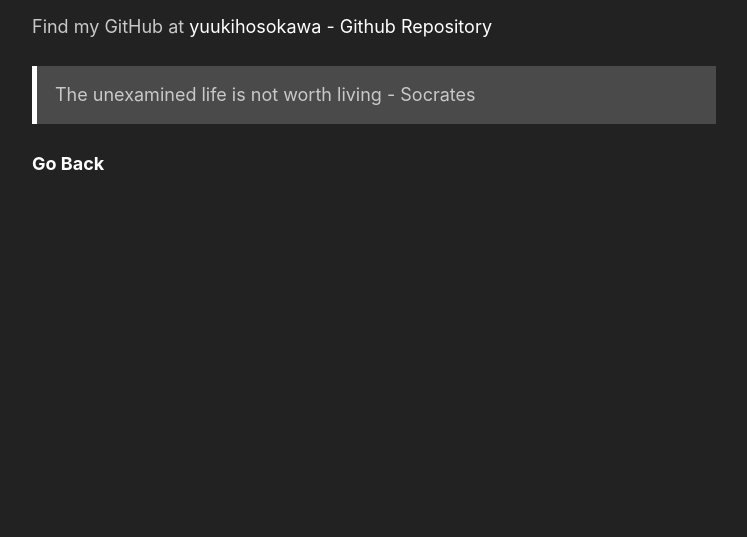
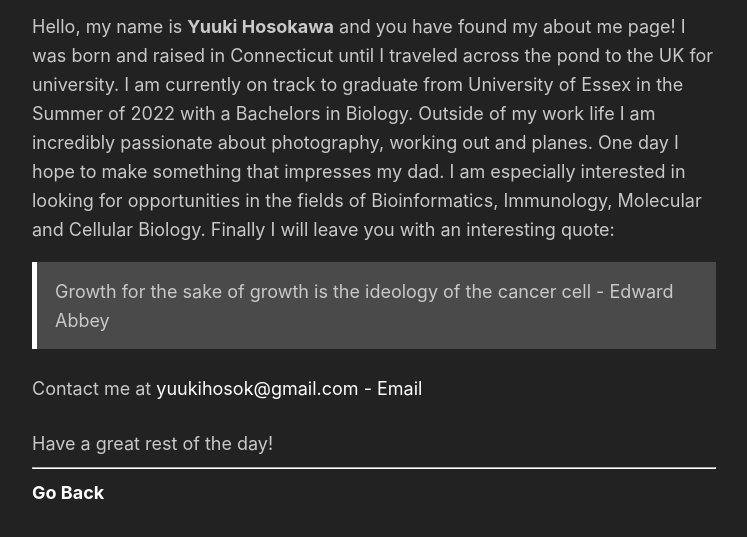
Before and after one commit to yuukihosokawa/biologist-blog, a plain HTML site: page pages/aboutme.html in a window 1280 px wide. Shown: the part 93-630 px from the top of the page, without its empty margins (266-1013 px from the left). Drawn offline with Linux system fonts and the light colour scheme.

Commit message:
Added to about me

```diff
--- a/pages/aboutme.html
+++ b/pages/aboutme.html
@@ -13,10 +13,15 @@
     <body sapling-installed="true">
         <div id = "top">
             <h1>About Yuuki Hosokawa</h1>
-            <p>Find my GitHub at <a href="https://github.com/yuukihosokawa">yuukihosokawa - Github Repository</a></p>
-            <blockquote>
-                <p>The unexamined life is not worth living - Socrates</p>
+            Hello, my name is <strong>Yuuki Hosokawa</strong> and you have found my about me page! I was born and raised in Connecticut until I traveled across the pond to the UK for university. I am currently on track to graduate from University of Essex in the Summer of 2022 with a Bachelors in Biology.
+            Outside of my work life I am incredibly passionate about photography, working out and planes. One day I hope to make something that impresses my dad. I am especially interested in looking for opportunities in the fields of Bioinformatics, Immunology, Molecular and Cellular Biology.
+            Finally I will leave you with an interesting quote:<blockquote>
+                <p>Growth for the sake of growth is the ideology of the cancer cell
+                    - Edward Abbey</p>
             </blockquote>
+            <p>Contact me at <a class="email" href="mailto:yuukihosok@gmail.com">yuukihosok@gmail.com - Email</a></p>
+            Have a great rest of the day!
+            <hr>
             <a href="javascript:history.back();"><b>Go Back</b></a>
         </div>
     </body>
```
Also changed, not shown: pages/assets/yuuki.png (added).
